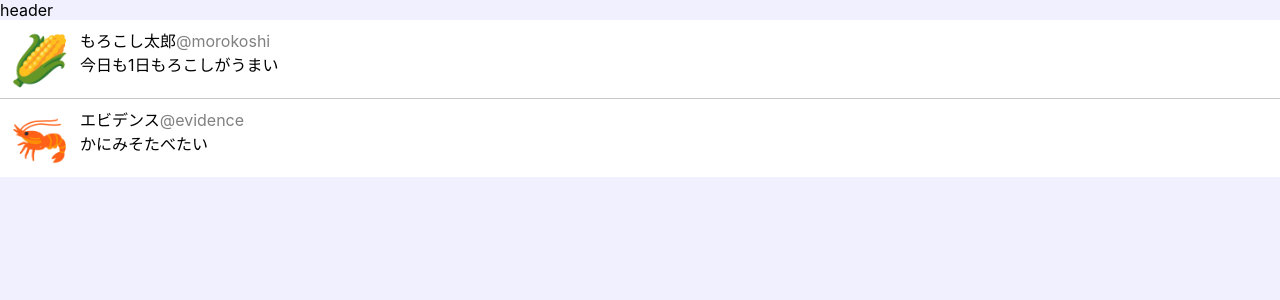
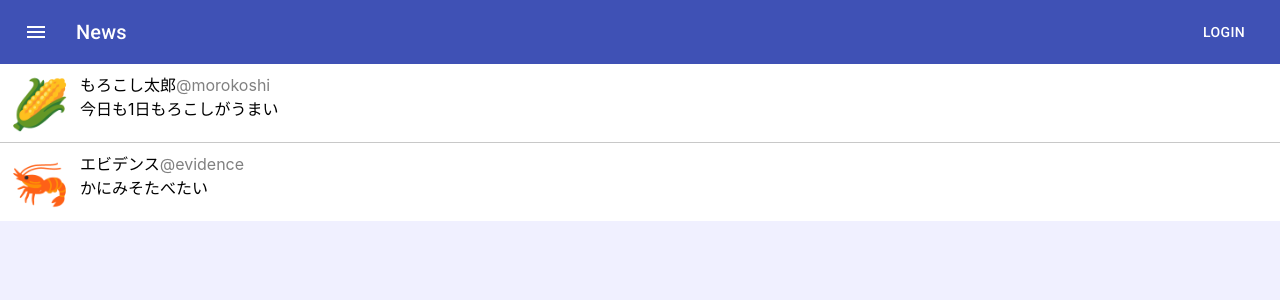
Before and after one commit to yoshi-practice/react-chat-ui, a React (Create React App) app: page / in a window 1280 px wide. Shown: the top 300 px of the page. Built offline with nearby package versions, Linux system fonts and the light colour scheme.

Commit message:
Add material-ui

```diff
--- a/package.json
+++ b/package.json
@@ -3,6 +3,8 @@
   "version": "0.1.0",
   "private": true,
   "dependencies": {
+    "@material-ui/core": "^4.8.0",
+    "@material-ui/icons": "^4.5.1",
     "@testing-library/jest-dom": "4.2.4",
     "@testing-library/react": "9.4.0",
     "@testing-library/user-event": "7.1.2",
--- a/public/index.html
+++ b/public/index.html
@@ -3,13 +3,16 @@
   <head>
     <meta charset="utf-8" />
     <link rel="icon" href="%PUBLIC_URL%/favicon.ico" />
-    <meta name="viewport" content="width=device-width, initial-scale=1" />
     <meta name="theme-color" content="#000000" />
     <meta
       name="description"
       content="Web site created using create-react-app"
     />
+    <meta name="viewport" content="minimum-scale=1, initial-scale=1, width=device-width, shrink-to-fit=no" />
     <link rel="apple-touch-icon" href="%PUBLIC_URL%/logo192.png" />
+    <link rel="stylesheet" href="https://fonts.googleapis.com/css?family=Roboto:300,400,500,700&display=swap" />
+    <link rel="stylesheet" href="https://fonts.googleapis.com/icon?family=Material+Icons" />
+
     <!--
       manifest.json provides metadata used when your web app is installed on a
       user's mobile device or desktop. See https://developers.google.com/web/fundamentals/web-app-manifest/
--- a/src/components/Header/Header.js
+++ b/src/components/Header/Header.js
@@ -1,10 +1,38 @@
 import React from 'react';
+import { makeStyles } from '@material-ui/core/styles';
+import AppBar from '@material-ui/core/AppBar';
+import Toolbar from '@material-ui/core/Toolbar';
+import Typography from '@material-ui/core/Typography';
+import Button from '@material-ui/core/Button';
+import IconButton from '@material-ui/core/IconButton';
+import MenuIcon from '@material-ui/icons/Menu';
+
+const useStyles = makeStyles(theme => ({
+    root: {
+        flexGrow: 1,
+    },
+    menuButton: {
+        marginRight: theme.spacing(2),
+    },
+    title: {
+        flexGrow: 1,
+    },
+}));
 
 function Header() {
+    const classes = useStyles();
     return(
-        <header>
-            <p>header</p>
-        </header>
+        <AppBar position="static">
+            <Toolbar>
+                <IconButton edge="start" className={classes.menuButton} color="inherit" aria-label="menu">
+                    <MenuIcon />
+                </IconButton>
+                <Typography variant="h6" className={classes.title}>
+                    News
+                </Typography>
+                <Button color="inherit">Login</Button>
+            </Toolbar>
+        </AppBar>
     )
 }
 
```
